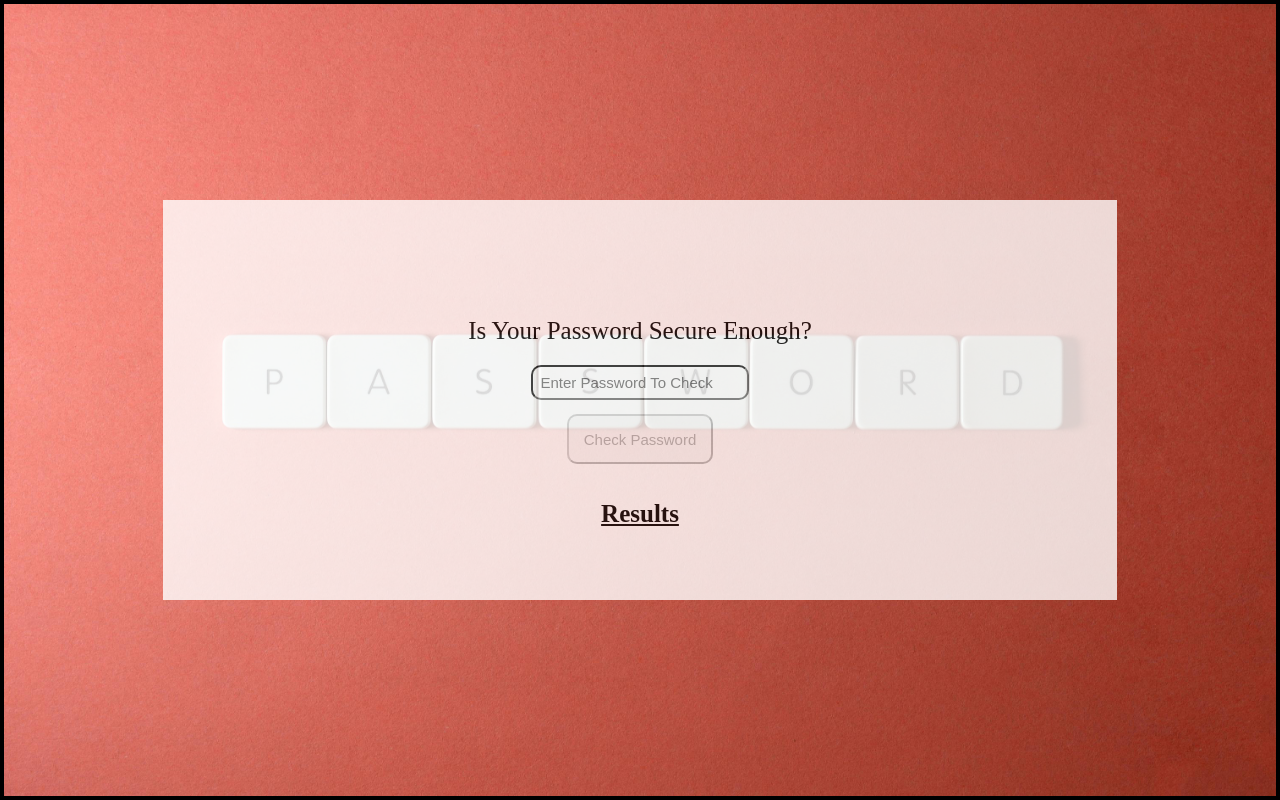
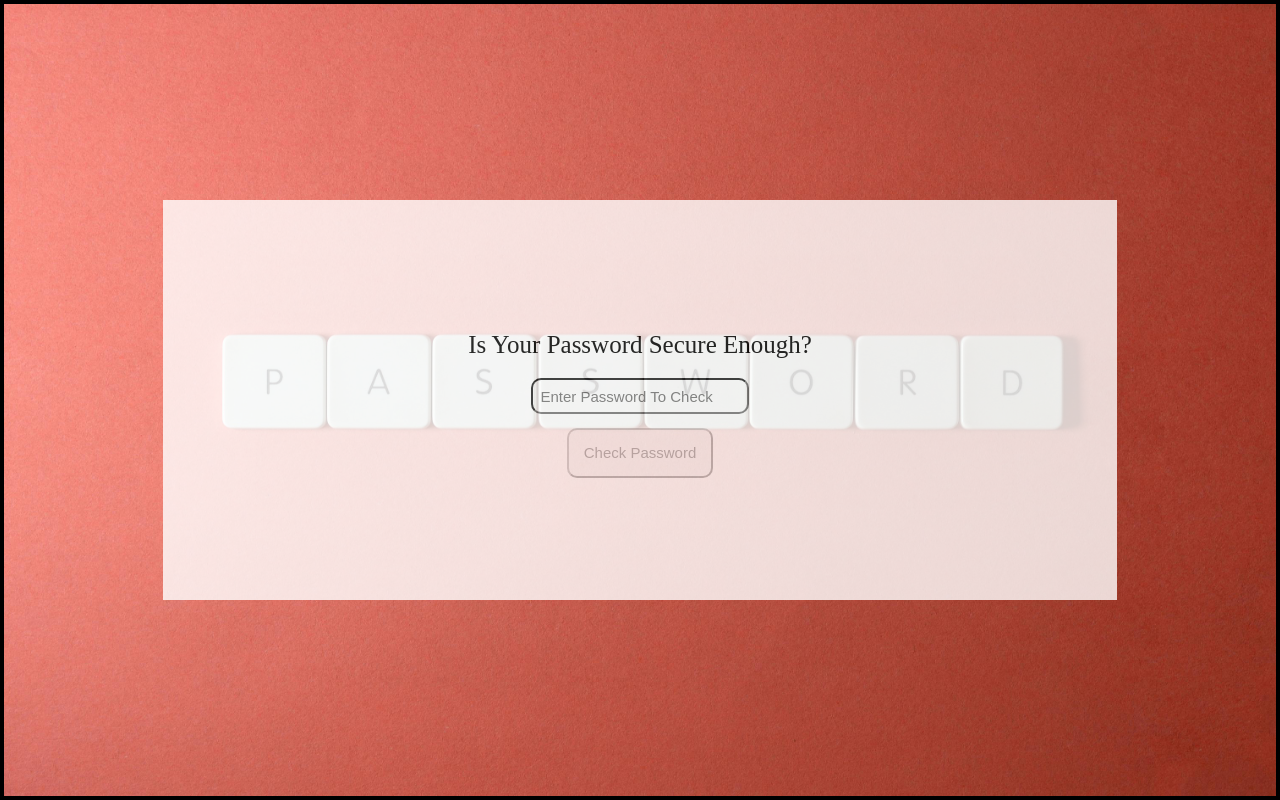
Before and after one commit to zacharybaca/movie-database-api-project, a React (Vite) app: page / in a window 1280 px wide. Built offline with nearby package versions, Linux system fonts and the light colour scheme.

Commit message:
Update PasswordChecker.jsx

```diff
--- a/src/components/PasswordChecker/PasswordChecker.jsx
+++ b/src/components/PasswordChecker/PasswordChecker.jsx
@@ -39,7 +39,7 @@ export default function PasswordChecker() {
                 {result.score && result.score < 60 && <button type="button" onClick={() => navigate("/change-password")}>Change Password</button>}
             </div>
             <div id="result-container">
-            <h1>Results</h1>
+            {result.score !== "" ? <h1>Results</h1> : ""}
             {result.score && <h3><span id="score-span">Score:</span> {result.score}</h3>}
             {result.feedback.length > 0 && <ul>{result.feedback.map((statement, index) => <li key={index}><span id="feedback-span">Suggestion {index + 1}:</span> {statement}</li>)}</ul>}
             {result.description && <h3><span id="description-span">Description:</span> {result.description}</h3>}
```
